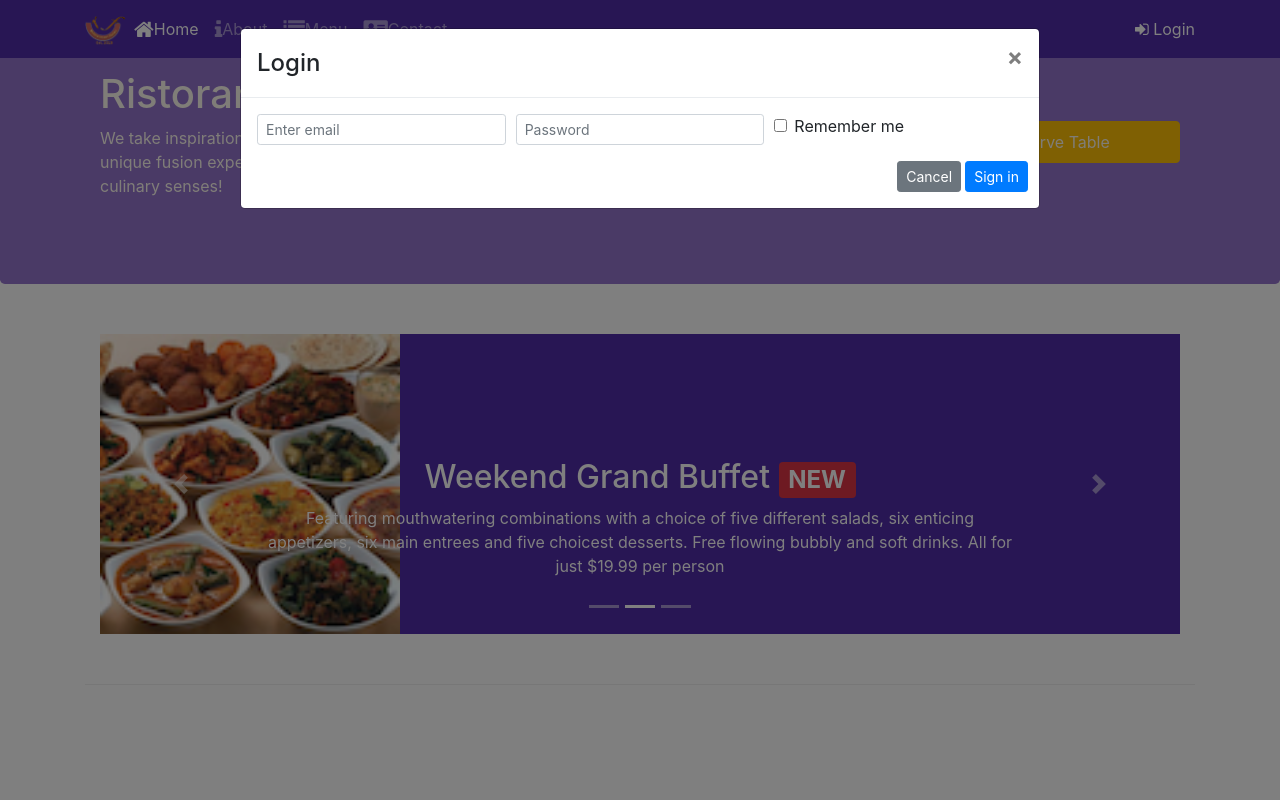
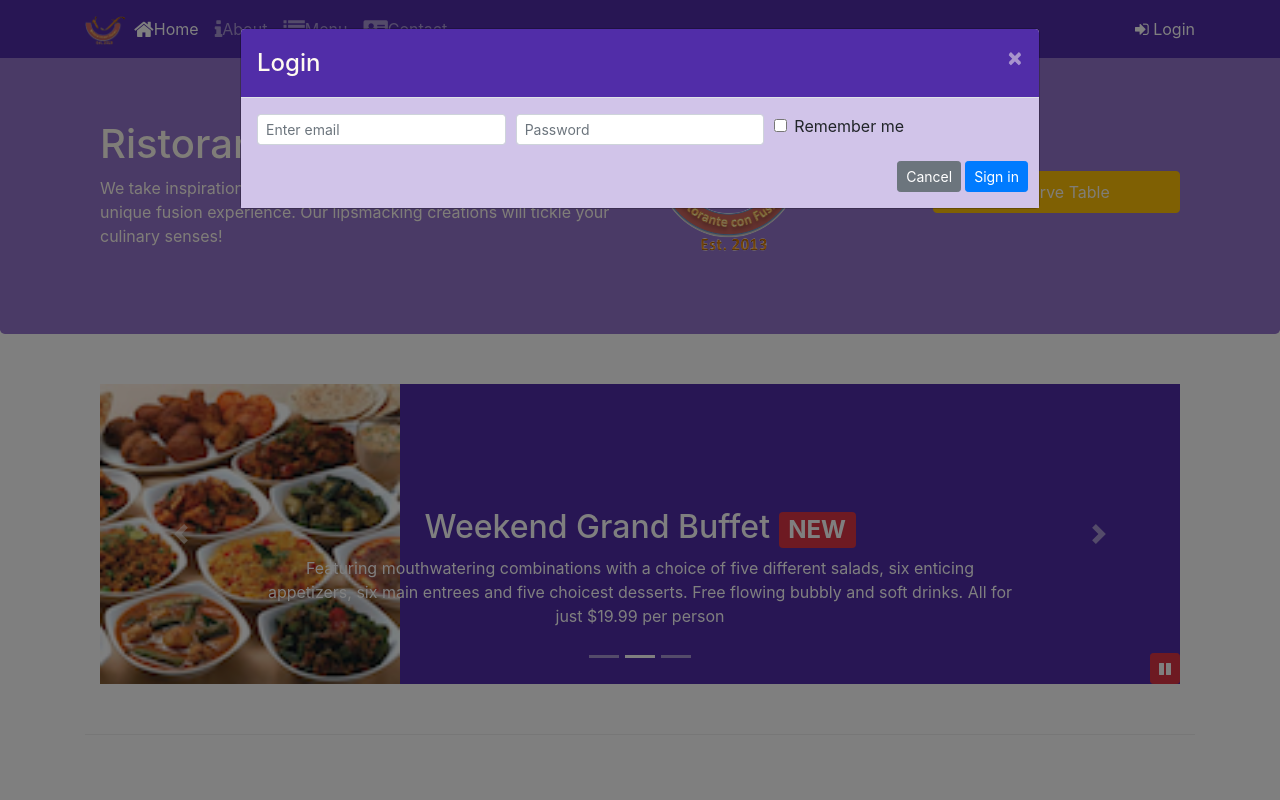
Before and after one commit to Larii2024/Coursera_Bootstrap, a website: page index.html in a window 1280 px wide. Both pictures are taken after a click on the link "Login". Shown: the top 800 px of the page. Drawn offline with nearby package versions, Linux system fonts and the light colour scheme.

Commit message:
Week 4,assignment4,NPM Scripts,sass, less

```diff
--- a/aboutus.html
+++ b/aboutus.html
@@ -11,11 +11,12 @@
     <meta http-equiv="x-ua-compatible" content="ie=edge">
 
     <!-- Bootstrap CSS -->
+    <!-- build:css css/main.css -->
     <link rel="stylesheet" href="node_modules/bootstrap/dist/css/bootstrap.min.css">
      <link rel="stylesheet" type="text/css" href="node_modules/font-awesome/css/font-awesome.min.css">
     <link rel="stylesheet" type="text/css" href="node_modules/bootstrap-social/bootstrap-social.css">
-    <link rel="stylesheet" type="text/css" href="style.css">
-
+    <link rel="stylesheet" type="text/css" href="css/styles.css">
+    <!-- endbuild -->
 </head>
 <body>
     <nav class ="navbar navbar-dark navbar-expand-sm fixed-top">
@@ -103,9 +104,7 @@
         <div >
             <div class="row row-content">
                 <h2>Corporate Leadership</h2>
-
-
-            <div id="accordion">
+                <div id="accordion">
             	<div class="card">
             		<div class="card-header" role="tab" id="peterhead">
             			<a data-toggle="collapse" data-target="#peter"><h3 class="mb-0">Peter Pan <small>Chief Epicurious Officer</small></h3></a>
@@ -195,7 +194,7 @@
 
 
 
-    <footer id="my-footer">
+    <footer class="footer">
         <div class="container">
             <div class="row">
                 <div class="col-4 offset-1 col-sm-2">
@@ -239,8 +238,9 @@
 
 </body>
  <!-- jQuery first, then Popper.js, then Bootstrap JS. -->
+ <!-- build:js js/main.js -->
     <script src="node_modules/jquery/dist/jquery.slim.min.js"></script>
     <script src="node_modules/popper.js/dist/umd/popper.min.js"></script>
     <script src="node_modules/bootstrap/dist/js/bootstrap.min.js"></script>
-
+ <!-- endbuild -->
 </html>
--- a/style.css
+++ b/css/style-old.css
@@ -62,3 +62,10 @@
     left: 0;
     min-height: 300px;
 }
+
+#carouselButton {
+    right:0px;
+    position: absolute;
+    bottom: 0px;
+    z-index: 1;
+}
--- /dev/null
+++ b/css/styles.scss
@@ -0,0 +1,90 @@
+$lt-gray: #ddd;
+$background-dark: #512DA8;
+$background-light: #9575CD;
+$background-pale: #D1C4E9;
+
+// Height variables
+$carousel-item-height: 300px;
+
+@mixin zero-margin($pad-up-dn, $pad-left-right) {
+	margin:0px auto;
+	padding: $pad-up-dn $pad-left-right;
+}
+
+.row-header{
+    @include zero-margin(0px,0px);
+}
+
+.row-content {
+    @include zero-margin(50px,0px);
+    border-bottom: 1px ridge;
+    min-height:400px;
+}
+
+.footer{
+    background: $background-pale;
+    @include zero-margin(20px, 0px);
+}
+
+.jumbotron {
+    @include zero-margin(70px,30px);
+    background: $background-light ;
+    color:floralwhite;
+}
+
+address{
+    font-size:80%;
+    margin:0px;
+    color:#0f0f0f;
+}
+
+body{
+    padding:50px 0px 0px 0px;
+    z-index:0;
+}
+
+.navbar-dark {
+     background-color: $background-dark;
+}
+
+.tab-content {
+    border-left: 1px solid $lt-gray;
+    border-right: 1px solid $lt-gray;
+    border-bottom: 1px solid $lt-gray;
+    padding: 10px;
+}
+
+.carousel {
+    background:$background-dark;
+
+    .carousel-item {
+        height: $carousel-item-height;
+        img {
+            position: absolute;
+            top: 0;
+            left: 0;
+            min-height: 300px;
+        }
+    }
+}
+
+#carouselButton {
+    right:0px;
+    position: absolute;
+    bottom: 0px;
+    z-index: 1;
+}
+
+.modal-content{
+    .modal-header{
+                 background:$background-dark;
+                 color:floralwhite;
+                .close{
+                      color:floralwhite;
+                }
+    }
+
+    .modal-body{
+               background-color: $background-pale;
+    }
+}
--- /dev/null
+++ b/css/stylesless.less
@@ -0,0 +1,76 @@
+@lt-gray: #ddd;
+@background-dark: #512DA8;
+@background-light: #9575CD;
+@background-pale: #D1C4E9;
+
+// Height variables
+@carousel-item-height: 300px;
+
+.zero-margin (@pad-up-dn: 0px, @pad-left-right: 0px) {
+	margin:0px auto;
+	padding: @pad-up-dn @pad-left-right;
+}
+
+.row-header{
+    .zero-margin();
+}
+
+.row-content {
+    .zero-margin(50px,0px);
+    border-bottom: 1px ridge;
+    min-height:400px;
+}
+
+.footer{
+    background-color: @background-pale;
+    .zero-margin(20px, 0px);
+}
+
+.jumbotron {
+    .zero-margin(70px,30px);
+    background: @background-light ;
+    color:floralwhite;
+}
+
+address{
+    font-size:80%;
+    margin:0px;
+    color:#0f0f0f;
+}
+
+body{
+    padding:50px 0px 0px 0px;
+    z-index:0;
+}
+
+.navbar-dark {
+     background-color: @background-dark;
+}
+
+.tab-content {
+    border-left: 1px solid @lt-gray;
+    border-right: 1px solid @lt-gray;
+    border-bottom: 1px solid @lt-gray;
+    padding: 10px;
+}
+
+.carousel {
+    background:@background-dark;
+
+    .carousel-item {
+        height: @carousel-item-height;
+        img {
+            position: absolute;
+            top: 0;
+            left: 0;
+            min-height: 300px;
+        }
+    }
+}
+
+#carouselButton {
+    right:0px;
+    position: absolute;
+    bottom: 0px;
+    z-index: 1;
+}
--- a/index.html
+++ b/index.html
@@ -9,10 +9,12 @@
     <meta http-equiv="x-ua-compatible" content="ie=edge">
 
     <!-- Bootstrap CSS -->
+    <!-- build:css css/main.css -->
     <link rel="stylesheet" type="text/css" href="node_modules/bootstrap/dist/css/bootstrap.min.css">
     <link rel="stylesheet" type="text/css" href="node_modules/font-awesome/css/font-awesome.min.css">
     <link rel="stylesheet" type="text/css" href="node_modules/bootstrap-social/bootstrap-social.css">
-    <link rel="stylesheet" type="text/css" href="style.css">
+    <link rel="stylesheet" type="text/css" href="css/styles.css">
+    <!-- endbuild -->
 </head>
 
 <body>
@@ -30,7 +32,7 @@
                     <li class="nav-item"><a class="nav-link" href="./contactus.html"><span class="fa fa-address-card fa-lg"></span>Contact</a></li>
                 </ul>
                  <span class="navbar-text">
-                    <a data-toggle="modal" data-target="#loginModal">
+                    <a id ="Login">
                     <span class="fa fa-sign-in"></span> Login</a>
                 </span>
             </div>
@@ -147,7 +149,7 @@
                     <img src="img/logo.png" class="img-fluid">
                 </div>
                 <div class="col-12 col-sm-3 align-self-center">
-                      <a role="button" class="btn btn-block nav-link btn-warning" data-toggle="modal" data-target="#reserveModal">Reserve Table</a>
+                      <a role="button" class="btn btn-block nav-link btn-warning" id="reserveButton">Reserve Table</a>
                 </div>
             </div>
         </div>
@@ -201,6 +203,12 @@
                     <a class="carousel-control-next" href="#mycarousel" role="button" data-slide="next">
                         <span class="carousel-control-next-icon"></span>
                     </a>
+
+                     <button class="btn btn-danger btn-sm" id="carouselButton">
+                        <span id="carousel-button-icon" class="fa fa-pause"></span>
+                    </button>
+
+
                     </div>
 
             </div>
@@ -263,7 +271,7 @@
             </div>
         </div>
 
-    <footer id="my-footer">
+    <footer class="footer">
         <div class ="container">
             <div class ="row">
                 <div class=" col-4 offset-1 col-sm-2">
@@ -304,11 +312,18 @@
            </div>
         </div>
     </footer>
+
+
  <!-- jQuery first, then Popper.js, then Bootstrap JS. -->
-    <script src="node_modules/jquery/dist/jquery.slim.min.js"></script>
+     <!-- build:js js/main.js -->
+   <script src="node_modules/jquery/dist/jquery.slim.min.js"></script>
     <script src="node_modules/popper.js/dist/umd/popper.min.js"></script>
     <script src="node_modules/bootstrap/dist/js/bootstrap.min.js"></script>
+     <script src="js/scripts.js"> </script>
+    <!-- endbuild -->
+
 
 </body>
 
+
 </html>
--- /dev/null
+++ b/js/scripts.js
@@ -0,0 +1,22 @@
+$(document).ready(function(){
+            $("#mycarousel").carousel( { interval: 2000 } );
+             $("#carouselButton").click(function(){
+                if ($("#carouselButton").children("span").hasClass('fa-pause')) {
+                    $("#mycarousel").carousel('pause');
+                    $("#carouselButton").children("span").removeClass('fa-pause');
+                    $("#carouselButton").children("span").addClass('fa-play');
+                }
+                else if ($("#carouselButton").children("span").hasClass('fa-play')){
+                    $("#mycarousel").carousel('cycle');
+                    $("#carouselButton").children("span").removeClass('fa-play');
+                    $("#carouselButton").children("span").addClass('fa-pause');
+                }
+            });
+            $("#Login").click(function(){
+                    $('#loginModal').modal('toggle')
+                });
+                $("#reserveButton").click(function(){
+                    $('#reserveModal').modal('toggle')
+                });
+
+        });
```
Also changed, not shown: contactus.html (+6 -2 lines), package.json (+21 -5 lines), css/styles.css (added), 2 other files.
